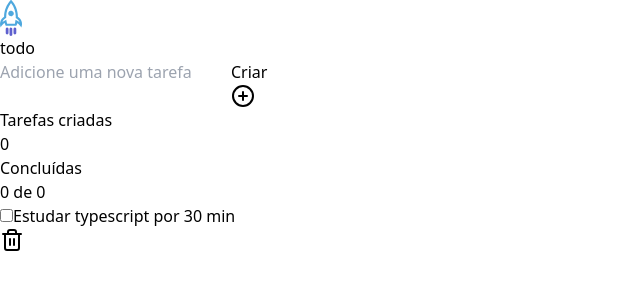
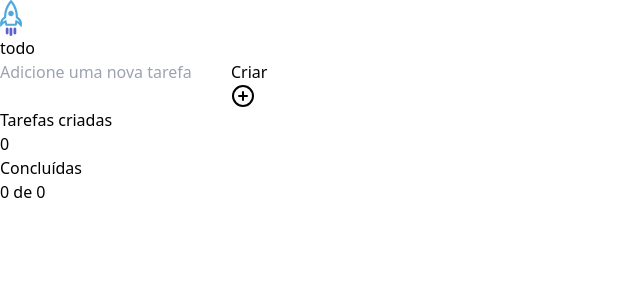
Before and after one commit to vitorbelluzzo/desafio-01-todolist, a React (Vite) app: page / in a window 1280 px wide. Shown: the top 300 px of the page, without its empty margins (0-640 px from the left). Built offline with nearby package versions, Linux system fonts and the light colour scheme.

Commit message:
feat: adição da funcionalidade de criação dinâmica de tasks

```diff
--- a/src/App.tsx
+++ b/src/App.tsx
@@ -1,13 +1,11 @@
 import { Header } from './components/header'
 import { NewTask } from './components/newTask'
-import { Tasks } from './components/tasks'
 
 export function App() {
   return (
     <div>
       <Header />
-      <NewTask />
-      <Tasks />
+      <NewTask content={undefined} />
     </div>
   )
 }
--- a/src/components/card.tsx
+++ b/src/components/card.tsx
@@ -1,20 +1,20 @@
 import { Trash2 } from 'lucide-react'
 
-export function Card() {
+export function Card({ content }: { content: string }) {
   return (
-    <div className=" flex rounded-lg bg-zinc-600 p-4 gap-3 items-start justify-between border-zinc-500 border">
+    <div className=" flex rounded-lg bg-zinc-700 p-4 gap-3 items-start justify-between border-zinc-600 border mt-3">
       <input
         type="checkbox"
         id="checkbox"
         className="peer relative appearance-none shrink-0 w-4 h-4 border-2 border-blue-400 rounded-full mt-1 focus:outline-none
-        checked:bg-blue-400"
+        checked:bg-blue-400 after:bg-"
       />
-      <label
+      <p
         htmlFor="checkbox"
-        className="text-sm w-full cursor-pointer peer-checked:text-gray-400 peer-checked:line-through"
+        className="text-white text-sm w-full  peer-checked:text-gray-400 peer-checked:line-through"
       >
-        Estudar typescript por 30 min
-      </label>
+        {content}
+      </p>
       <Trash2 className="size-5 cursor-pointer text-zinc-300 hover:text-red-500" />
     </div>
   )
--- a/src/components/newTask.tsx
+++ b/src/components/newTask.tsx
@@ -1,25 +1,64 @@
-import { PlusCircle } from 'lucide-react'
-import { useState } from 'react'
+import { ClipboardList, PlusCircle } from 'lucide-react'
+import { Card } from './card'
+import { SetStateAction, useState } from 'react'
 
 export function NewTask() {
-  const [newTask, setNewTask] = useState([''])
+  const [inputContent, setInputContent] = useState('')
+  const [cards, setCards] = useState([])
 
-  function handleNewTask() {
-    event?.preventDefault()
+  function handleInputChange(event: {
+    target: { value: SetStateAction<string> }
+  }) {
+    setInputContent(event.target.value)
+  }
+
+  function handleSubmit(event: { preventDefault: () => void }) {
+    event.preventDefault()
+    if (inputContent !== '') {
+      setCards([...cards, inputContent])
+      setInputContent('')
+      console.log(cards)
+    }
   }
 
   return (
-    <form className="flex justify-center gap-2 mb-3  w-full top-32 absolute  ">
+    <div className="">
+      <form
+        onSubmit={handleSubmit}
+        className="flex justify-center gap-2 mb-3  w-full top-32 absolute"
+      >
         <input
           type="text"
           className="bg-zinc-700 rounded-lg outline-none text-zinc-400 text-base max-wv-2xl w-2/5 p-4 placeholder-zinc-400 max-w-xl min-w-64"
           placeholder="Adicione uma nova tarefa"
-        value={newTask}
-        onChange={handleNewTask}
+          value={inputContent}
+          onChange={handleInputChange}
         />
-      <button className="flex hover:bg-blue-400 gap-2	text-white rounded-lg bg-blue-500 p-4 items-center text-[0.875rem] font-bold">
+        <button
+          type="submit"
+          className="flex hover:bg-blue-400 gap-2	text-white rounded-lg bg-blue-500 p-4 items-center text-[0.875rem] font-bold"
+        >
           Criar <PlusCircle className="size-4" />
         </button>
       </form>
+
+      <div className="flex mt-16 mx-auto max-w-2xl text-white flex-col  px-1  ">
+        <div className="flex justify-between  w-full">
+          <div className="flex gap-2 items-center">
+            <h1 className="text-sm font-bold text-blue-400">Tarefas criadas</h1>
+            <span className="px-2 py-0.5 bg-zinc-600 rounded-full">0</span>
+          </div>
+          <div className="flex gap-2 items-center">
+            <h1 className="text-sm font-bold text-purple-400">Concluídas</h1>
+            <span className="px-2 py-0.5 bg-zinc-600 rounded-full">0 de 0</span>
+          </div>
+        </div>
+      </div>
+      <div className="mt-6 max-w-xl mx-auto gap-2">
+        {cards.map((card) => {
+          return <Card content={card} key={card} />
+        })}
+      </div>
+    </div>
   )
 }
--- a/src/components/tasks.tsx
+++ /dev/null
@@ -1,22 +0,0 @@
-import { Card } from './card'
-
-export function Tasks() {
-  return (
-    <div className="flex mt-16 mx-auto max-w-2xl text-white flex-col  px-1 ">
-      <div className="flex justify-between  w-full">
-        <div className="flex gap-2 items-center">
-          <h1 className="text-sm font-bold text-blue-400">Tarefas criadas</h1>
-          <span className="px-2 py-0.5 bg-zinc-600 rounded-full">0</span>
-        </div>
-        <div className="flex gap-2 items-center">
-          <h1 className="text-sm font-bold text-purple-400">Concluídas</h1>
-          <span className="px-2 py-0.5 bg-zinc-600 rounded-full">0 de 0</span>
-        </div>
-      </div>
-
-      <div className="border-t-[1px] border-zinc-600 h-60 mt-6 rounded-lg">
-        <Card />
-      </div>
-    </div>
-  )
-}
```
Lines whose indentation alone changed are shown as unchanged.
